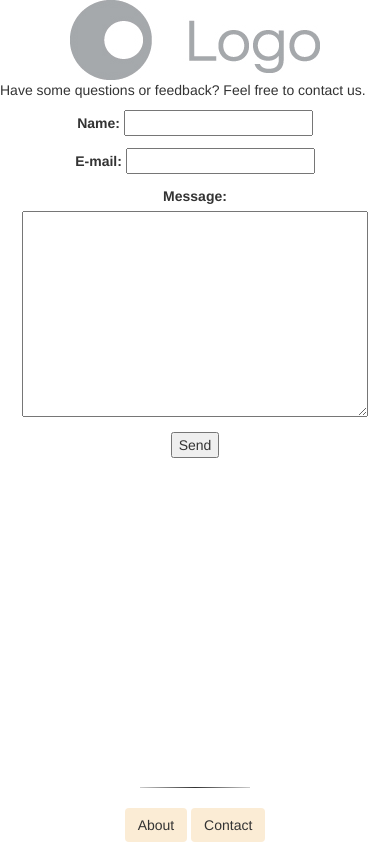
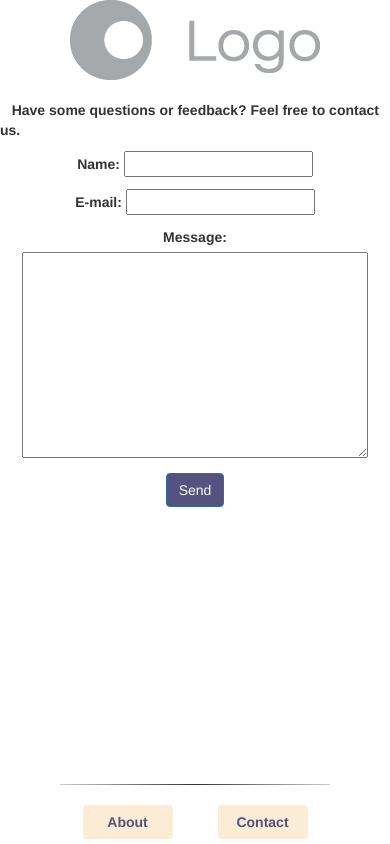
Before and after one commit to JurajMarkesic2/ReccSite, a Django app: page /contact/ in a window 390 px wide. Run offline with Django 3.2, Linux system fonts and the light colour scheme; some libraries are stand-ins or nearby versions.

Commit message:
gooter fix on mobile, about and contact composition

```diff
--- a/mysite/general/static/general/css/custom.css
+++ b/mysite/general/static/general/css/custom.css
@@ -167,4 +167,44 @@ body {
 }
 .footBut {
     background-color: #FBECD5;
- }
+    color: #56527f;
+    font-weight: bold;
+  }
+
+
+@media (max-width: 767px) {
+    #footHR {
+        margin-right: 270px;
+        width: 100%;
+         }
+     }
+
+
+
+/***********************
+  about
+************************/
+
+#aboutTitle {
+    margin-top: 5%;
+}
+
+#aboutContent {
+    margin-top: 2%;
+}
+
+
+/***********************
+  contact
+************************/
+
+#ctIntro {
+    margin-top: 5%;
+    font-weight: bold;
+    text-indent: 3%;
+
+}
+
+#ctForm {
+    margin-top: 3%;
+}
--- a/mysite/general/templates/general/contact.html
+++ b/mysite/general/templates/general/contact.html
@@ -2,14 +2,14 @@
 
 {% block content %}
 	<title>Contact - Site name</title>
-	<div>
+	<div id="ctIntro">
 		<p>Have some questions or feedback? Feel free to contact us.</p>
 	</div>
 
-	<form role="form" action="" method="post">
+	<form id="ctForm" role="form" action="" method="post">
     	{% csrf_token %}
     	{{ form.as_p }}
-   		<button type="submit">Send</button>
+   		<button type="submit" class="btn btn-primary" style="background-color: #56527f;">Send</button>
 	</form>
 
 	{% if success %}
--- a/mysite/general/templates/general/default.html
+++ b/mysite/general/templates/general/default.html
@@ -26,10 +26,12 @@
 	<div class="push"></div>
 
  	<footer class="footer container">
+  		<div class="row">
   		<hr id="footHR">
+  		</div>
   		<div id="footWrap" class="row text-center">
-  			<button class="footBut btn  col-md-2 col-md-offset-3">About</button>
-  			<button class="footBut btn  col-md-2 col-md-offset-2">Contact</button>
+  			<button onclick="location.href='{% url 'about' %}'" class="footBut btn  col-xs-4 col-xs-offset-1 col-sm-2 col-sm-offset-3 col-md-2 col-md-offset-3">About</button>
+  			 <button onclick="location.href='{% url 'contact' %}'" class="footBut btn  col-xs-4 col-xs-offset-2 col-sm-2 col-sm-offset-2 col-md-2 col-md-offset-2">Contact</button>
   		</div>
  	</footer>
 </body>
```
Also changed, not shown: mysite/general/templates/general/about.html (+6 -3 lines).
